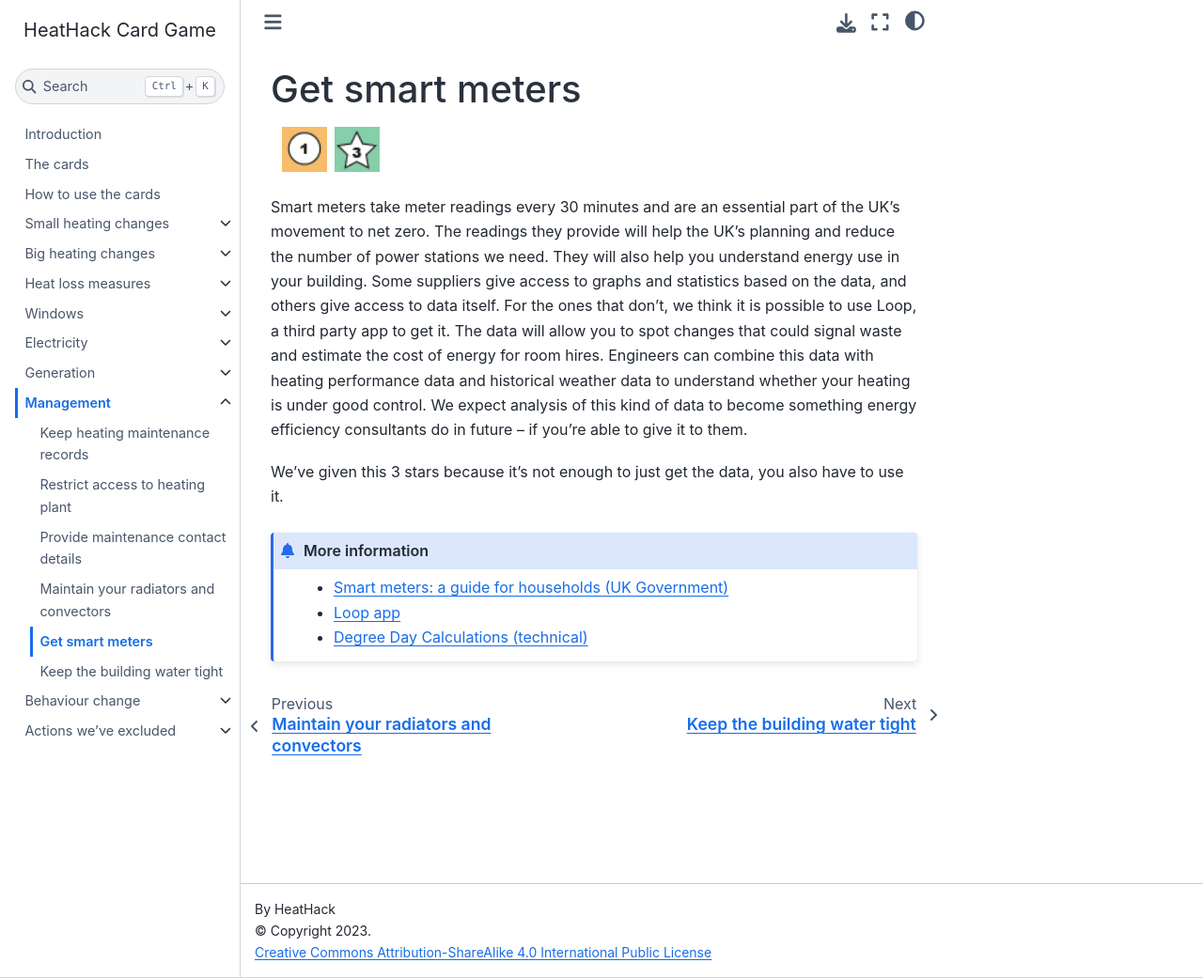
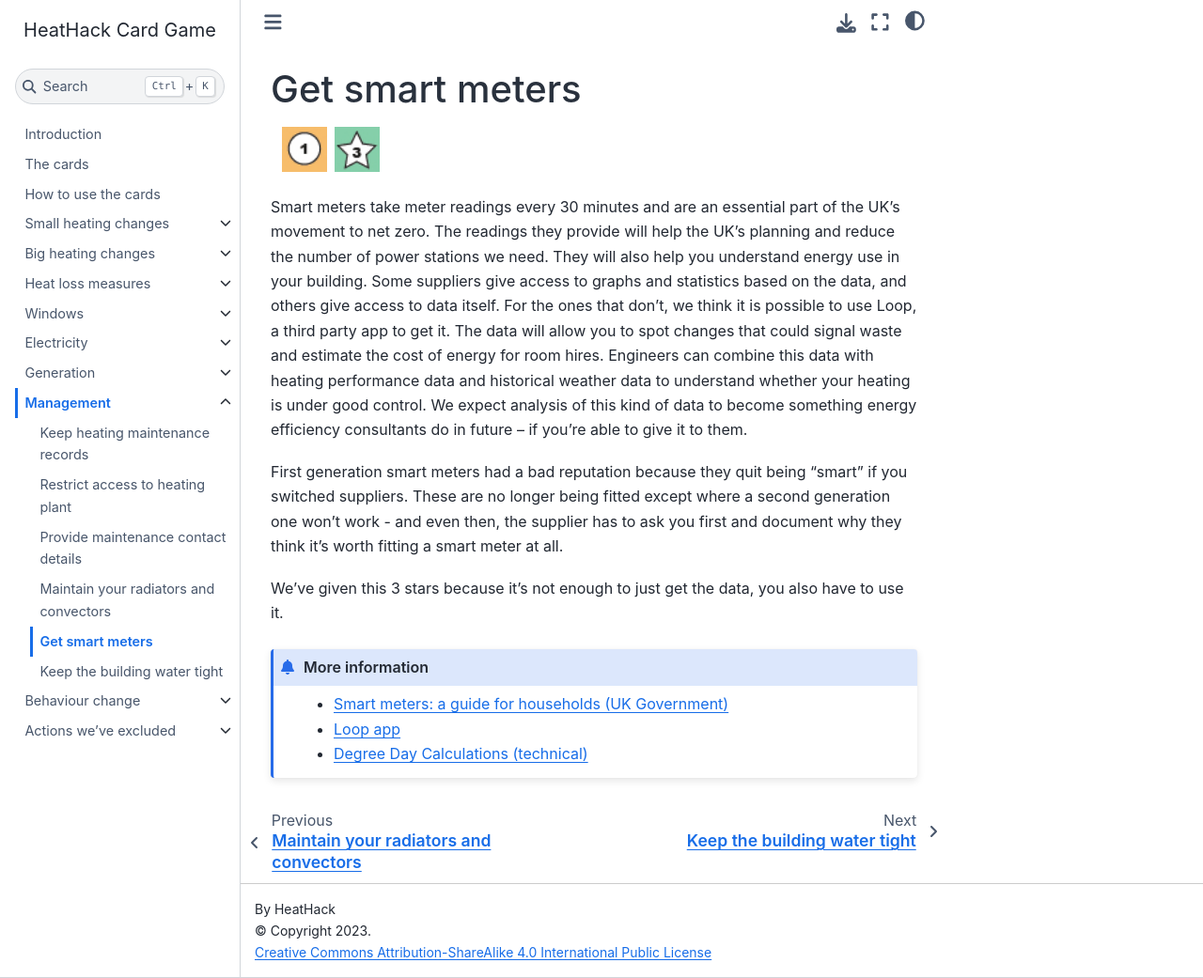
Before and after one commit to JeanCarletta/HeatHack-Card-Game, a Jupyter Book: the page built from management/51-get-smart-meters.md, in a window 1280 px wide and 1041 px high. Shown: the whole window at 94% size. Built offline with Jupyter Book 1.0.4 settings and Sphinx 7.4.7 and the Sphinx Book theme 1.1.4, drawn with Linux system fonts in a browser that asks for light colours.

Commit message:
get around a smart meter misconception

```diff
--- a/management/51-get-smart-meters.md
+++ b/management/51-get-smart-meters.md
@@ -22,6 +22,8 @@
 
 Smart meters take meter readings every 30 minutes and are an essential part of the UK's movement to net zero.  The readings they provide will help the UK’s planning and reduce the number of power stations we need.  They will also help you understand energy use in your building. Some suppliers give access to graphs and statistics based on the data, and others give access to data itself. For the ones that don’t, we think it is possible to use Loop, a third party app to get it.  The data will allow you to spot changes that could signal waste and estimate the cost of energy for room hires. Engineers can combine this data with heating performance data and historical weather data to understand whether your heating is under good control.  We expect analysis of this kind of data to become something energy efficiency consultants do in future – if you’re able to give it to them.
 
+First generation smart meters had a bad reputation because they quit being "smart" if you switched suppliers. These are no longer being fitted except where a second generation one won't work - and even then, the supplier has to ask you first and document why they think it's worth fitting a smart meter at all.
+
 We’ve given this 3 stars because it’s not enough to just get the data, you also have to use it.
 
 
```
